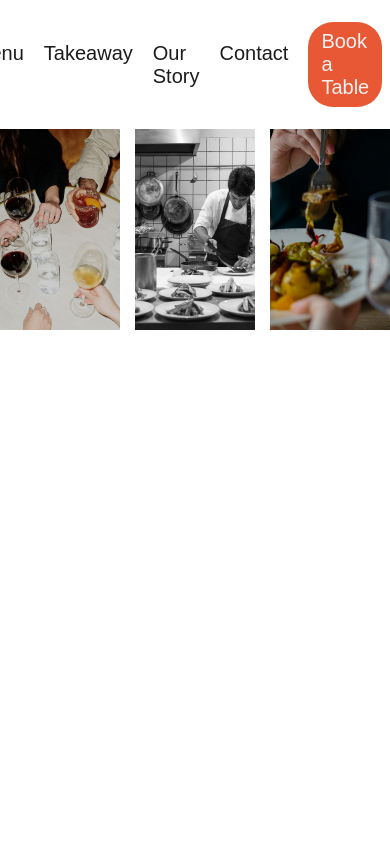
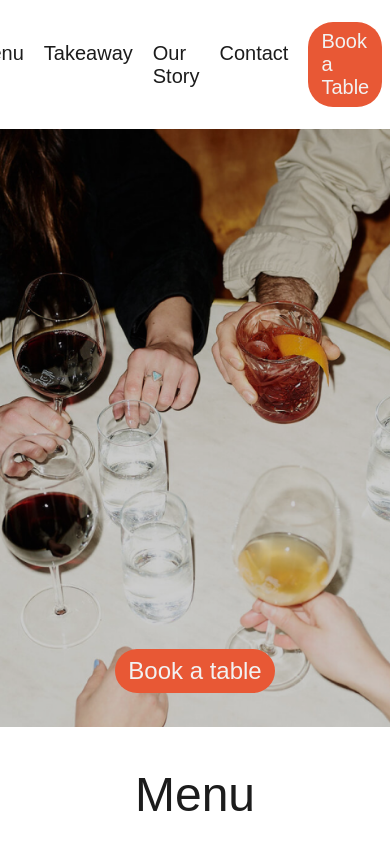
Before and after one commit to ozolinala/capanna74, a Next.js app: page / in a window 390 px wide. Shown: the top 844 px of the page. Built offline with nearby package versions, Linux system fonts and the light colour scheme.

Commit message:
Menu moved to index + responsive

```diff
--- a/src/components/LandingGrid.js
+++ b/src/components/LandingGrid.js
@@ -1,5 +1,6 @@
 import React from "react";
 import styles from "../styles/LandingGrid.module.css";
+import Link from "next/link";
 
 const LandingGrid = () => {
   return (
@@ -19,6 +20,9 @@ const LandingGrid = () => {
         alt="Landing Image"
         className={styles.Picture3}
       />
+      <Link className={styles.button} href="/bookings">
+        Book a table
+      </Link>
     </div>
   );
 };
--- a/src/pages/index.js
+++ b/src/pages/index.js
@@ -1,13 +1,13 @@
 import React from "react";
 import Layout from "../components/Layout";
 import LandingGrid from "@/components/LandingGrid";
-
+import Menu from "@/components/Menu";
 
 const HomePage = () => {
   return (
     <Layout>
-
       <LandingGrid />
+      <Menu />
     </Layout>
   );
 };
--- a/src/styles/LandingGrid.module.css
+++ b/src/styles/LandingGrid.module.css
@@ -19,3 +19,37 @@
   width: 100%;
   height: 100%;
 }
+
+.button {
+  display: none;
+}
+
+@media only screen and (max-width: 768px) {
+  .button {
+    display: block;
+    position: absolute;
+    justify-self: center;
+    align-self: end;
+    color: var(--off-white);
+    background-color: var(--accent-color);
+    padding: 8px 13px;
+    border-radius: 25px;
+    text-decoration: none !important;
+    font-size: 24px;
+    margin-bottom: 4vh;
+  }
+  .Picture2 {
+    display: none;
+  }
+  .Picture3 {
+    display: none;
+  }
+
+  .container {
+    grid-template-columns: 1fr;
+  }
+
+  .contactInfoText {
+    padding: 1rem;
+  }
+}
--- a/src/styles/globals.css
+++ b/src/styles/globals.css
@@ -1,41 +1,48 @@
 html {
-  --accent-color: #E85835;
-  --black: #1C1C1C;
-  --off-white: #F2F2F2;
+  --accent-color: #e85835;
+  --black: #1c1c1c;
+  --off-white: #f2f2f2;
   margin: 0;
   padding: 0;
 }
 @font-face {
-    font-family: 'Publish Gothic';
-    src: url('/fonts/PublishGothicExpanded-Extralight') format('otf');
-    src: url('/fonts/PublishGothicExpanded-Light') format('otf');
-    src: url('/fonts/PublishGothicExpanded-Regular') format('otf');
+  font-family: "Publish Gothic";
+  src: url("/fonts/PublishGothicExpanded-Extralight") format("otf");
+  src: url("/fonts/PublishGothicExpanded-Light") format("otf");
+  src: url("/fonts/PublishGothicExpanded-Regular") format("otf");
+}
+
+@font-face {
+  font-family: "IPNoX";
+  src: url("/fonts/IPNoX-Regular.otf") format("otf");
 }
 body {
-    font-family: 'Publish Gothic', sans-serif;
-    margin:0;
+  margin: 0;
   padding: 0;
 }
-  h1{
+h1 {
   padding-left: 3%;
-    margin:0;
+  margin: 0;
   font-size: 220px;
   font-weight: lighter;
   color: var(--black);
+  font-family: "Publish Gothic", sans-serif;
 }
-  h2{
+h2 {
   padding-left: 3%;
   font-size: 48px;
-    font-weight:500;
+  font-weight: 500;
   color: var(--black);
+  font-family: "Publish Gothic", sans-serif;
 }
-  h3{
+h3 {
   padding-left: 3%;
   font-size: 32px;
-    font-weight:500;
+  font-weight: 500;
   color: var(--black);
+  font-family: "IPNoX", sans-serif;
 }
-  p{
+p {
   font-size: 20px;
   font-weight: lighter;
   color: var(--black);
```
Lines whose indentation alone changed are shown as unchanged.
